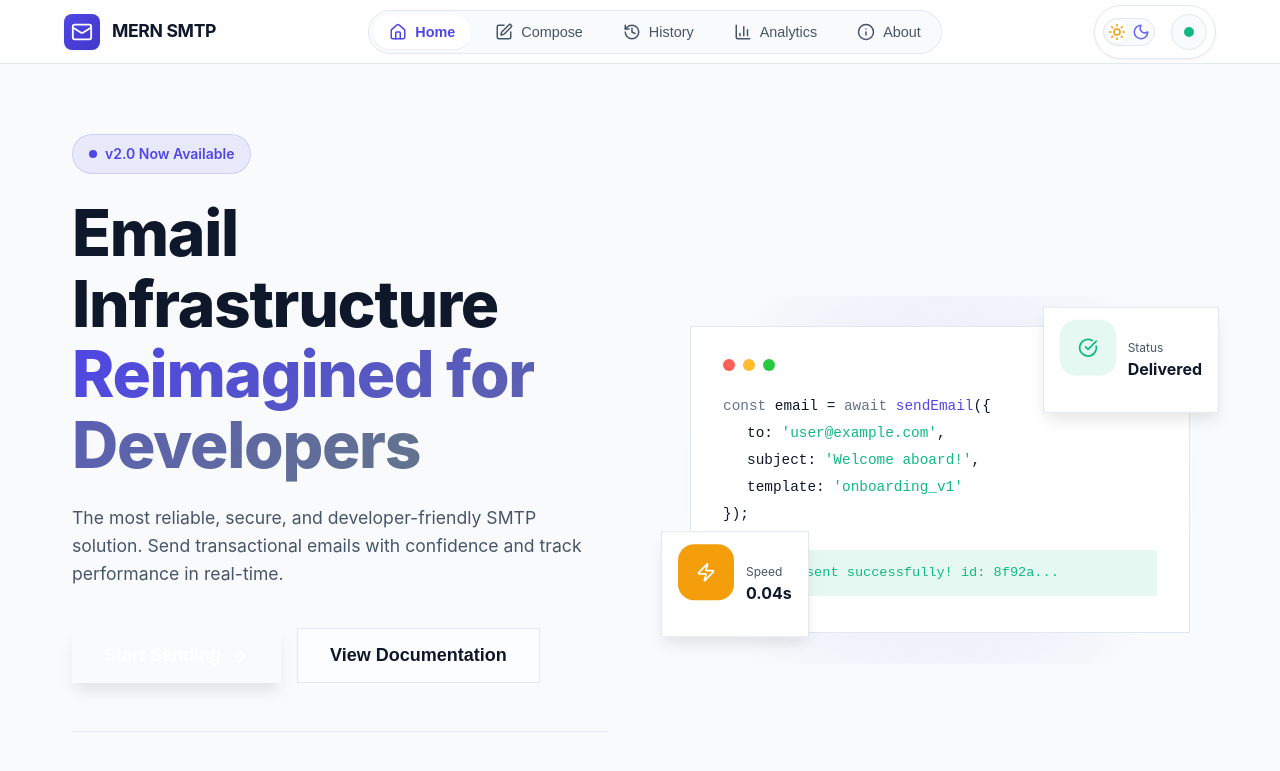
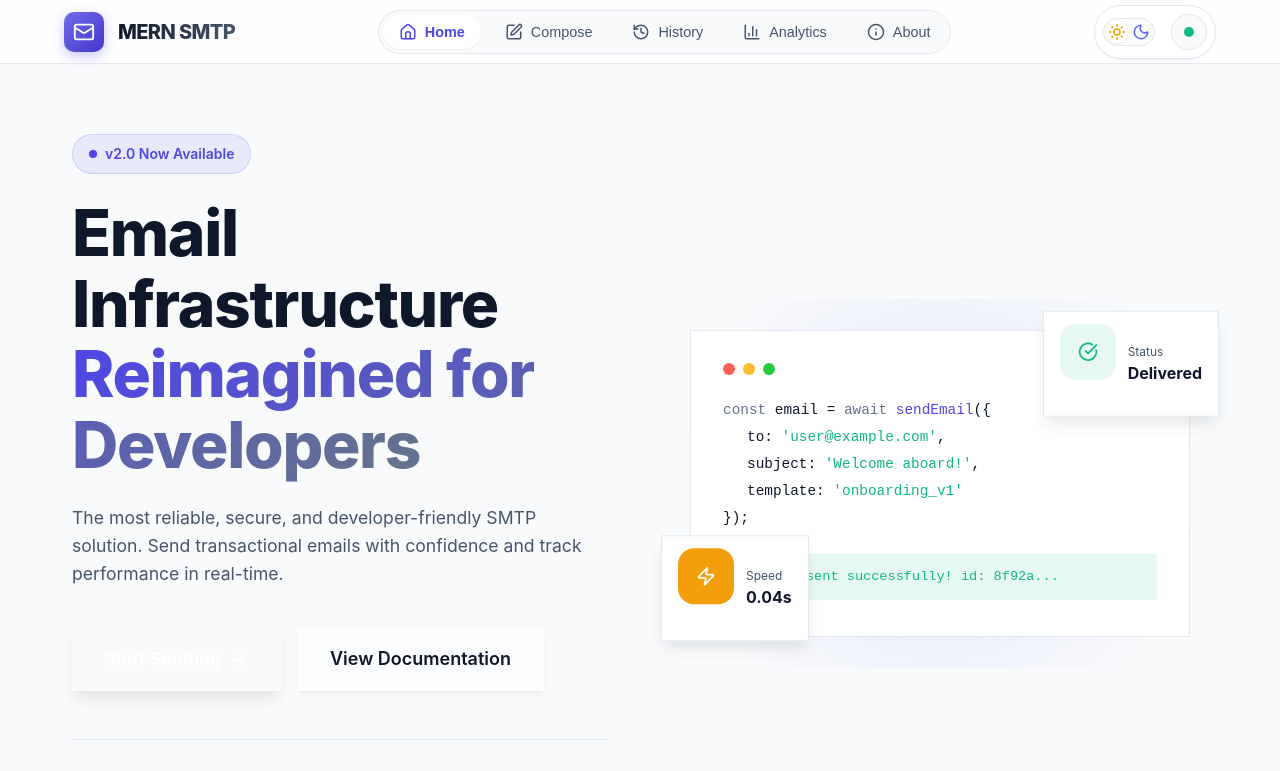
Before and after one commit to janak0ff/MERN-gmail-smpt, a React (Vite) app in the folder frontend/: page / in a window 1280 px wide. Shown: the top 771 px of the page. Built offline with nearby package versions, Linux system fonts and the light colour scheme.

Commit message:
style: Update navbar brand and glass button styles, and convert documentation button to an external link.

```diff
--- a/frontend/src/App.css
+++ b/frontend/src/App.css
@@ -125,27 +125,49 @@ body {
 .navbar-brand {
   display: flex;
   align-items: center;
-  gap: 0.75rem;
+  gap: 0.875rem;
   text-decoration: none;
+  transition: opacity 0.2s ease;
+}
+
+.navbar-brand:hover {
+  opacity: 0.9;
 }
 
 .brand-icon {
-  width: 36px;
-  height: 36px;
+  width: 40px;
+  height: 40px;
   background: linear-gradient(135deg, var(--primary), var(--primary-hover));
-  border-radius: var(--radius-md);
+  border-radius: 10px;
   display: flex;
   align-items: center;
   justify-content: center;
   color: white;
-  box-shadow: var(--shadow-sm);
+  box-shadow: 0 4px 12px rgba(79, 70, 229, 0.3);
+  position: relative;
+  overflow: hidden;
+}
+
+.brand-icon::after {
+  content: '';
+  position: absolute;
+  top: 0;
+  left: 0;
+  right: 0;
+  bottom: 0;
+  background: linear-gradient(to bottom right, rgba(255, 255, 255, 0.2), transparent);
+  pointer-events: none;
 }
 
 .brand-text {
-  font-weight: 700;
-  font-size: 1.1rem;
-  color: var(--text-main);
-  letter-spacing: -0.02em;
+  font-weight: 800;
+  font-size: 1.25rem;
+  color: var(--text-main);
+  letter-spacing: -0.03em;
+  background: linear-gradient(to right, var(--text-main), var(--text-secondary));
+  -webkit-background-clip: text;
+  background-clip: text;
+  -webkit-text-fill-color: transparent;
 }
 
 .navbar-links {
@@ -507,15 +529,19 @@ body {
 }
 
 .btn-glass {
-  background: rgba(255, 255, 255, 0.5);
-  border: 1px solid var(--border-color);
-  color: var(--text-main);
-  backdrop-filter: blur(4px);
+  background: rgba(255, 255, 255, 0.6);
+  border: 1px solid rgba(255, 255, 255, 0.4);
+  color: var(--text-main);
+  backdrop-filter: blur(8px);
+  text-decoration: none;
+  box-shadow: 0 4px 6px -1px rgba(0, 0, 0, 0.05), 0 2px 4px -1px rgba(0, 0, 0, 0.03);
 }
 
 .btn-glass:hover {
-  background: rgba(255, 255, 255, 0.8);
+  background: rgba(255, 255, 255, 0.85);
   transform: translateY(-2px);
+  box-shadow: 0 10px 15px -3px rgba(0, 0, 0, 0.05), 0 4px 6px -2px rgba(0, 0, 0, 0.025);
+  border-color: rgba(255, 255, 255, 0.8);
 }
 
 .hero-metrics {
--- a/frontend/src/components/LandingPage.jsx
+++ b/frontend/src/components/LandingPage.jsx
@@ -23,9 +23,9 @@ const LandingPage = ({ onGetStarted }) => {
                         <button onClick={onGetStarted} className="btn btn-primary btn-xl">
                             Start Sending <ArrowRight size={20} />
                         </button>
-                        <button className="btn btn-glass btn-xl">
+                        <a href="https://github.com/janak0ff/MERN-gmail-smpt" target="_blank" rel="noopener noreferrer" className="btn btn-glass btn-xl">
                             View Documentation
-                        </button>
+                        </a>
                     </div>
 
                     <div className="hero-metrics">
```
